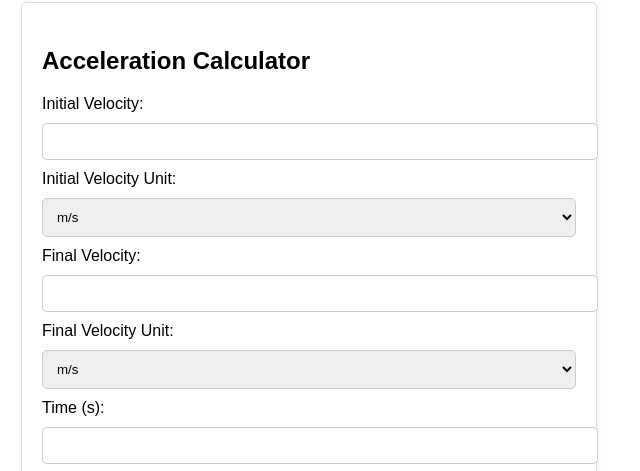
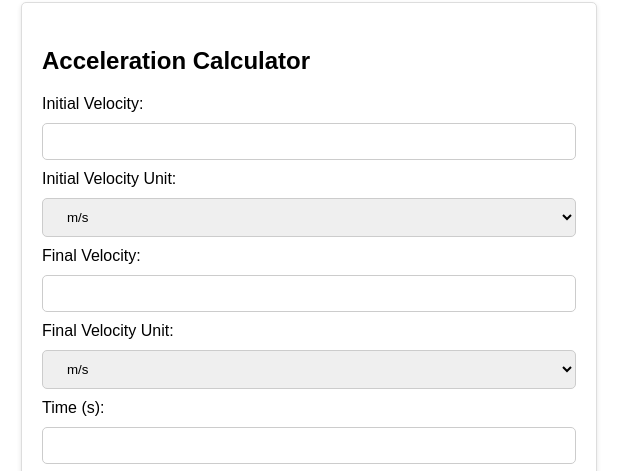
Before and after one commit to cbemstar/calculator, a plain HTML site: page acceleration-calc.html in a window 1280 px wide. Shown: the part 104-575 px from the top of the page, 19-659 px from the left. Drawn offline with Linux system fonts and the light colour scheme.

Commit message:
Update acceleration-calc.html

```diff
--- a/acceleration-calc.html
+++ b/acceleration-calc.html
@@ -1,6 +1,5 @@
 <!DOCTYPE html>
 <html lang="en">
-
 <head>
     <meta charset="UTF-8">
     <meta name="viewport" content="width=device-width, initial-scale=1.0">
@@ -14,7 +13,6 @@
             justify-content: center;
             align-items: center;
             min-height: 100vh;
-
         }
 
         .container {
@@ -49,20 +47,17 @@
             margin-bottom: 20px;
         }
 
-        label,
-        input,
-        select,
-        button {
+        label, input, select, button {
             display: block;
             margin-bottom: 10px;
             width: 100%;
         }
 
-        input,
-        select {
-            padding: 10px;
+        input, select {
+            padding: 10px 20px; /* Equal padding on both sides */
             border: 1px solid #ccc;
             border-radius: 5px;
+            box-sizing: border-box;
         }
 
         button {
@@ -118,7 +113,6 @@
                 bottom: 0;
                 opacity: 0;
             }
-
             to {
                 bottom: 30px;
                 opacity: 1;
@@ -130,7 +124,6 @@
                 bottom: 30px;
                 opacity: 1;
             }
-
             to {
                 bottom: 0;
                 opacity: 0;
@@ -138,7 +131,6 @@
         }
     </style>
 </head>
-
 <body>
     <div class="container">
         <div class="column">
@@ -233,5 +225,4 @@
         }
     </script>
 </body>
-
 </html>
```
